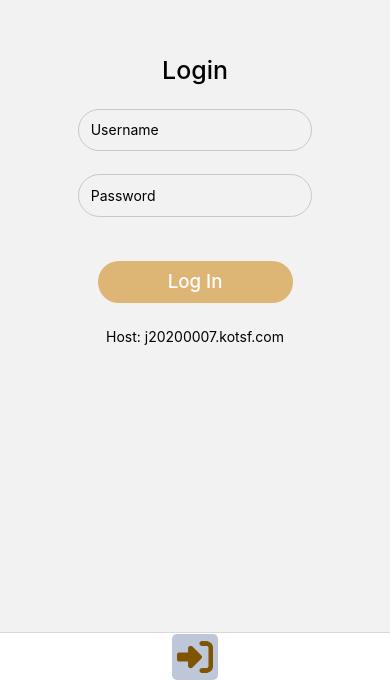
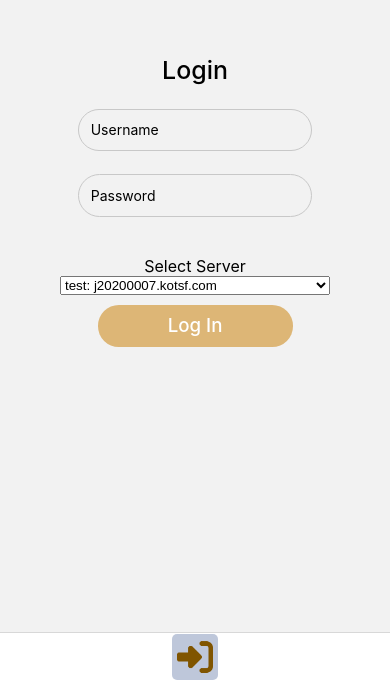
Before and after one commit to ggetzie/aslcv2, a React Native app: screen /Login in a window 390 px wide. Shown: the part 163-844 px from the top of the page. Built offline with nearby package versions, Linux system fonts and the light colour scheme; what react-native-status-bar-height would draw is missing.

Commit message:
select host

```diff
--- a/navigation/MainTabNavigator.tsx
+++ b/navigation/MainTabNavigator.tsx
@@ -109,9 +109,9 @@ export const MainTabNavigator = () => {
         }
       },
       signOut: async () => {
-        await AsyncStorage.removeItem('authToken');
-        await AsyncStorage.removeItem('username');
-        dispatch({type: SET_USER_PROFILE, payload: null});
+        console.log('handle signing out from server here');
+        return 'signed out';
+
       },
     }),
     [],
--- a/redux/reducer.ts
+++ b/redux/reducer.ts
@@ -11,6 +11,7 @@ import {
   CLEAR_SPATIAL_AREA_AND_CONTEXT,
   SET_USER_PROFILE_WITH_CREDENTIALS,
   SET_USER_PROFILE,
+  SET_HOST,
 } from './reducerAction';
 import {SpatialArea} from '../src/constants/EnumsAndInterfaces/SpatialAreaInterfaces';
 import {SpatialContext} from '../src/constants/EnumsAndInterfaces/ContextInterfaces';
@@ -19,6 +20,19 @@ export interface ReducerAction<T> {
   type: string;
   payload: T;
 }
+
+export const HOSTS = {
+  test: {
+    baseURL: 'https://j20200007.kotsf.com/asl',
+    mediaURL: 'https://j20200007.kotsf.com',
+  },
+  live: {
+    baseURL: 'http://gpuserver.edu.hku.hk/asl',
+    mediaURL: 'http://gpuserver.edu.hku.hk/asl',
+  },
+};
+
+export type hostChoices = keyof typeof HOSTS;
 
 export interface AslReducerState {
   canSubmitContext: boolean;
@@ -29,6 +43,7 @@ export interface AslReducerState {
   spatialAreaIdToSpatialAreaMap: Map<string, SpatialArea>;
   contextIdToContextMap: Map<string, SpatialContext>;
   userProfile: UserProfile | null;
+  host: hostChoices;
 }
 
 const initialState: AslReducerState = {
@@ -40,6 +55,7 @@ const initialState: AslReducerState = {
   spatialAreaIdToSpatialAreaMap: new Map(),
   contextIdToContextMap: new Map(),
   userProfile: null,
+  host: 'test',
 };
 
 export default function reducer(
@@ -113,6 +129,12 @@ export default function reducer(
       return {
         ...initialState,
       };
+    case SET_HOST:
+      return {
+        ...state,
+        host: action.payload,
+      };
+
     default:
       return {
         ...state,
--- a/redux/reducerAction.ts
+++ b/redux/reducerAction.ts
@@ -21,6 +21,7 @@ export const INSERT_IN_CONTEXT_ID_TO_CONTEXT_MAP =
 export const SET_USER_PROFILE: string = 'SET_USER_PROFILE';
 export const CLEAR_SPATIAL_AREA_AND_CONTEXT: string =
   'CLEAR_SPATIAL_AREA_AND_CONTEXT';
+export const SET_HOST: string = 'SET_HOST';
 
 export function setCanSubmitContext(flag: boolean): ReducerAction<boolean> {
   return {
--- /dev/null
+++ b/src/components/HostPicker.tsx
@@ -0,0 +1,52 @@
+import React from 'react';
+import axios from 'axios';
+import {View, StyleSheet, Text} from 'react-native';
+import {Picker} from '@react-native-picker/picker';
+import {useSelector, useDispatch} from 'react-redux';
+
+import {HOSTS} from '../../redux/reducer';
+import {getDomain} from '../constants/utilityFunctions';
+import {AslReducerState} from '../../redux/reducer';
+import {SET_HOST} from '../../redux/reducerAction';
+
+const HostPicker = () => {
+  const dispatch = useDispatch();
+  const currentHost = useSelector(
+    ({reducer}: {reducer: AslReducerState}) => reducer.host,
+  );
+  return (
+    <View style={styles.container}>
+      <Text style={styles.label}>Select Server</Text>
+      <Picker
+        style={{minWidth: 270}}
+        selectedValue={currentHost}
+        onValueChange={(newHost) => {
+          axios.defaults.baseURL = HOSTS[newHost].baseURL;
+          dispatch({type: SET_HOST, payload: newHost});
+        }}>
+        {Object.keys(HOSTS).map((host) => (
+          <Picker.Item
+            label={host + ': ' + getDomain(HOSTS[host].baseURL)}
+            value={host}
+            key={host}
+          />
+        ))}
+      </Picker>
+    </View>
+  );
+};
+
+const styles = StyleSheet.create({
+  container: {
+    marginBottom: 5,
+    display: 'flex',
+    flexDirection: 'column',
+    alignItems: 'center',
+    width: '100%',
+  },
+  label: {
+    fontSize: 16,
+  },
+});
+
+export default HostPicker;
--- a/src/components/PhotoGrid.tsx
+++ b/src/components/PhotoGrid.tsx
@@ -1,9 +1,11 @@
 import React from 'react';
 import {View, Text, Image, StyleSheet} from 'react-native';
+import {useSelector} from 'react-redux';
 import {PhotoDetails} from '../constants/EnumsAndInterfaces/ContextInterfaces';
 import {horizontalScale, verticalScale} from '../constants/nativeFunctions';
-import {mediaBaseURL} from '../constants/Axios';
+// import {mediaBaseURL} from '../constants/Axios';
 import {uniqueId} from 'underscore';
+import {AslReducerState, HOSTS} from '../../redux/reducer';
 
 const PhotoGrid = ({
   photoList,
@@ -12,6 +14,9 @@ const PhotoGrid = ({
   photoList: PhotoDetails[];
   columns: number;
 }) => {
+  const mediaBaseURL = useSelector(
+    ({reducer}: {reducer: AslReducerState}) => HOSTS[reducer.host].mediaURL,
+  );
   if (photoList.length === 0) {
     return <Text>{'No photos available'}</Text>;
   }
--- a/src/constants/Axios.tsx
+++ b/src/constants/Axios.tsx
@@ -1,12 +1,12 @@
 import axios from 'axios';
 
 export const baseURL = 'https://j20200007.kotsf.com/asl';
-export const mediaBaseURL = 'https://j20200007.kotsf.com';
+// export const mediaBaseURL = 'https://j20200007.kotsf.com';
 // export const baseURL = "http://gpuserver.edu.hku.hk/asl";
 // Test backend url to check for jwt authorization handling from one of my old projects
 // axios.defaults.baseURL = "https://ser.talli.dev/";
 
 // axios.defaults.baseURL = 'http://gpuserver.edu.hku.hk/asl/';
-axios.defaults.baseURL = 'https://j20200007.kotsf.com/asl/';
+// axios.defaults.baseURL = 'https://j20200007.kotsf.com/asl/';
 
 // Can add any interceptors here, like for jwt tokens
--- a/src/constants/utilityFunctions.ts
+++ b/src/constants/utilityFunctions.ts
@@ -250,3 +250,14 @@ export const filterSpatialContextByChoice = (
       return true;
   }
 };
+
+export function getDomain(url: string): string {
+  // extract the domain from a url
+  const re = /https?:\/\/([^\/]+)\//;
+  const match = url.match(re);
+  if (match && match.length > 1) {
+    return match[1];
+  } else {
+    return '';
+  }
+}
--- a/src/screens/login_signup/LoginScreen.tsx
+++ b/src/screens/login_signup/LoginScreen.tsx
@@ -1,6 +1,6 @@
 import AsyncStorage from '@react-native-community/async-storage';
 import React, {useState, useContext} from 'react';
-import {useDispatch} from 'react-redux';
+import {useDispatch, useSelector} from 'react-redux';
 import {UserProfile} from '../../constants/EnumsAndInterfaces/UserDataInterfaces';
 import {StyleSheet, Text, TextInput, View} from 'react-native';
 import {BottomTabScreenProps} from '@react-navigation/bottom-tabs';
@@ -12,9 +12,9 @@ import {ButtonComponent} from '../../components/general/ButtonComponent';
 import {nativeColors} from '../../constants/colors';
 import {verticalScale} from '../../constants/nativeFunctions';
 import {PaddingComponent} from '../../components/PaddingComponent';
-import {mediaBaseURL} from '../../constants/Axios';
 import {AuthContext} from '../../../navigation/';
 import {SET_USER_PROFILE} from '../../../redux/reducerAction';
+import HostPicker from '../../components/HostPicker';
 
 type Props = BottomTabScreenProps<MainTabParamList, 'Login'>;
 
@@ -22,7 +22,6 @@ const LoginScreen = (_: Props) => {
   const dispatch = useDispatch();
   const [username, setUsername] = useState<string>('');
   const [password, setPassword] = useState<string>('');
-  const host = mediaBaseURL.replace('https://', '');
   const [loadingMessage, setLoadingMessage] =
     useState<LoadingMessage>('hidden');
 
@@ -52,6 +51,7 @@ const LoginScreen = (_: Props) => {
           placeholder="Password"
         />
       </View>
+      <HostPicker />
       <ButtonComponent
         onPress={async () => {
           setLoadingMessage('loggingIn');
@@ -75,9 +75,6 @@ const LoginScreen = (_: Props) => {
         buttonStyle={{width: '50%'}}
         disabled={username === '' || password === ''}
       />
-      <View style={styles.infoContainer}>
-        <Text style={styles.info}>Host: {host}</Text>
-      </View>
     </View>
   );
 };
--- a/src/screens/settings/SettingsScreen.tsx
+++ b/src/screens/settings/SettingsScreen.tsx
@@ -1,7 +1,8 @@
 import React, {useContext} from 'react';
 import {Text, View} from 'react-native';
 import {StackScreenProps} from '@react-navigation/stack';
-import {useSelector} from 'react-redux';
+import {useSelector, useDispatch} from 'react-redux';
+import AsyncStorage from '@react-native-community/async-storage';
 import {UserProfile} from '../../constants/EnumsAndInterfaces/UserDataInterfaces';
 import {RowView} from '../../components/general/RowView';
 import {verticalScale} from '../../constants/nativeFunctions';
@@ -9,10 +10,12 @@ import {SettingsStackParamList} from '../../../navigation';
 import {ButtonComponent} from '../../components/general/ButtonComponent';
 import {AuthContext} from '../../../navigation/';
 import {AslReducerState} from '../../../redux/reducer';
+import {SET_USER_PROFILE} from '../../../redux/reducerAction';
 
 type Props = StackScreenProps<SettingsStackParamList, 'SettingsScreen'>;
 
 const SettingsScreen = (props: Props) => {
+  const dispatch = useDispatch();
   const userProfile: UserProfile = useSelector(
     ({reducer}: {reducer: AslReducerState}) => reducer.userProfile,
   );
@@ -31,7 +34,13 @@ const SettingsScreen = (props: Props) => {
         )}
       </RowView>
       <ButtonComponent
-        onPress={signOut}
+        onPress={async () => {
+          const result = await signOut();
+          console.log(result);
+          await AsyncStorage.removeItem('authToken');
+          await AsyncStorage.removeItem('username');
+          dispatch({type: SET_USER_PROFILE, payload: null});
+        }}
         text={'Logout'}
         rounded={true}
         buttonStyle={{width: '30%'}}
```
Also changed, not shown: src/components/ContextForm.tsx (+0 -11 lines), src/screens/finds_bag_photos/FindsBagPhotosScreen.tsx (+0 -14 lines).
